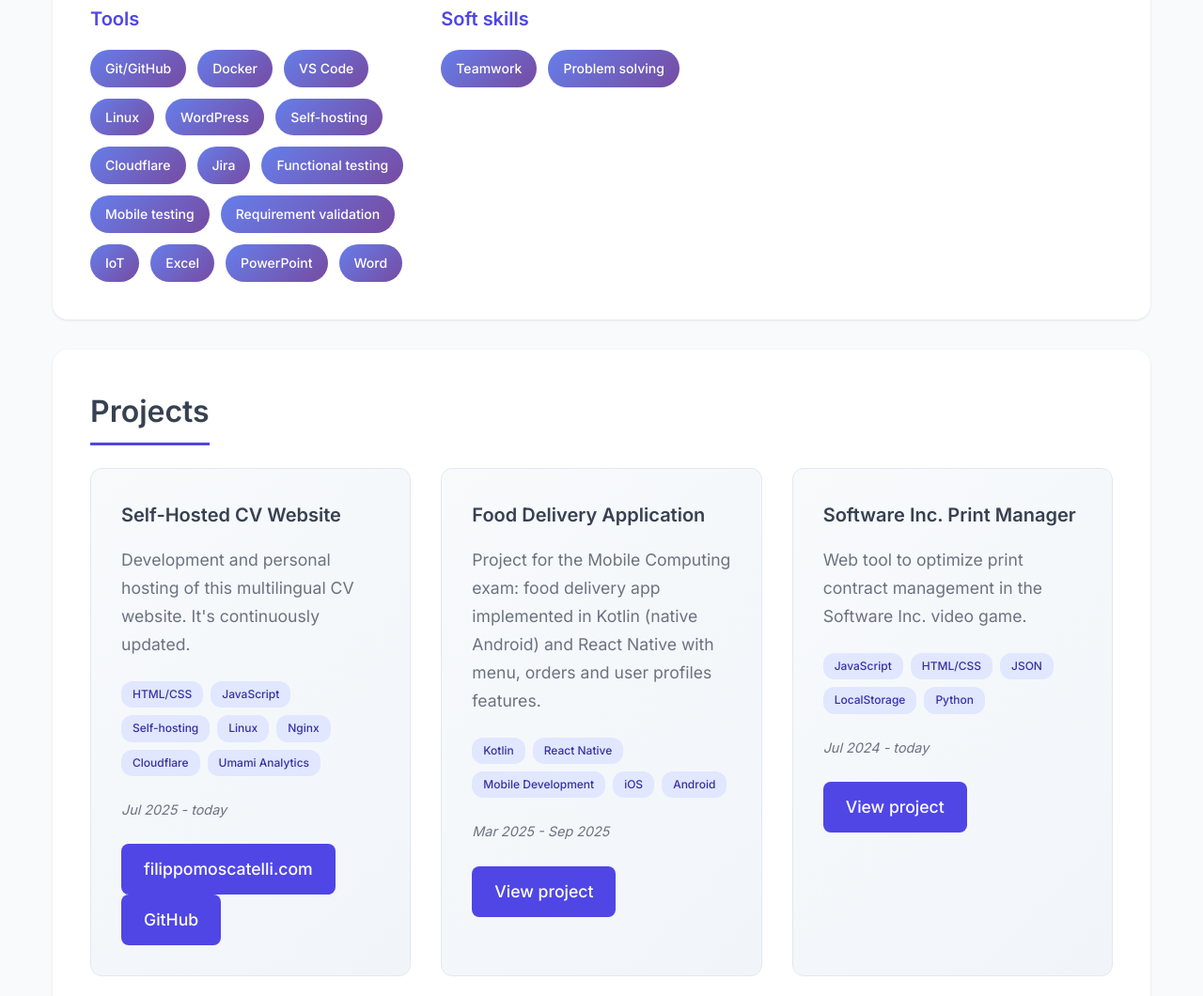
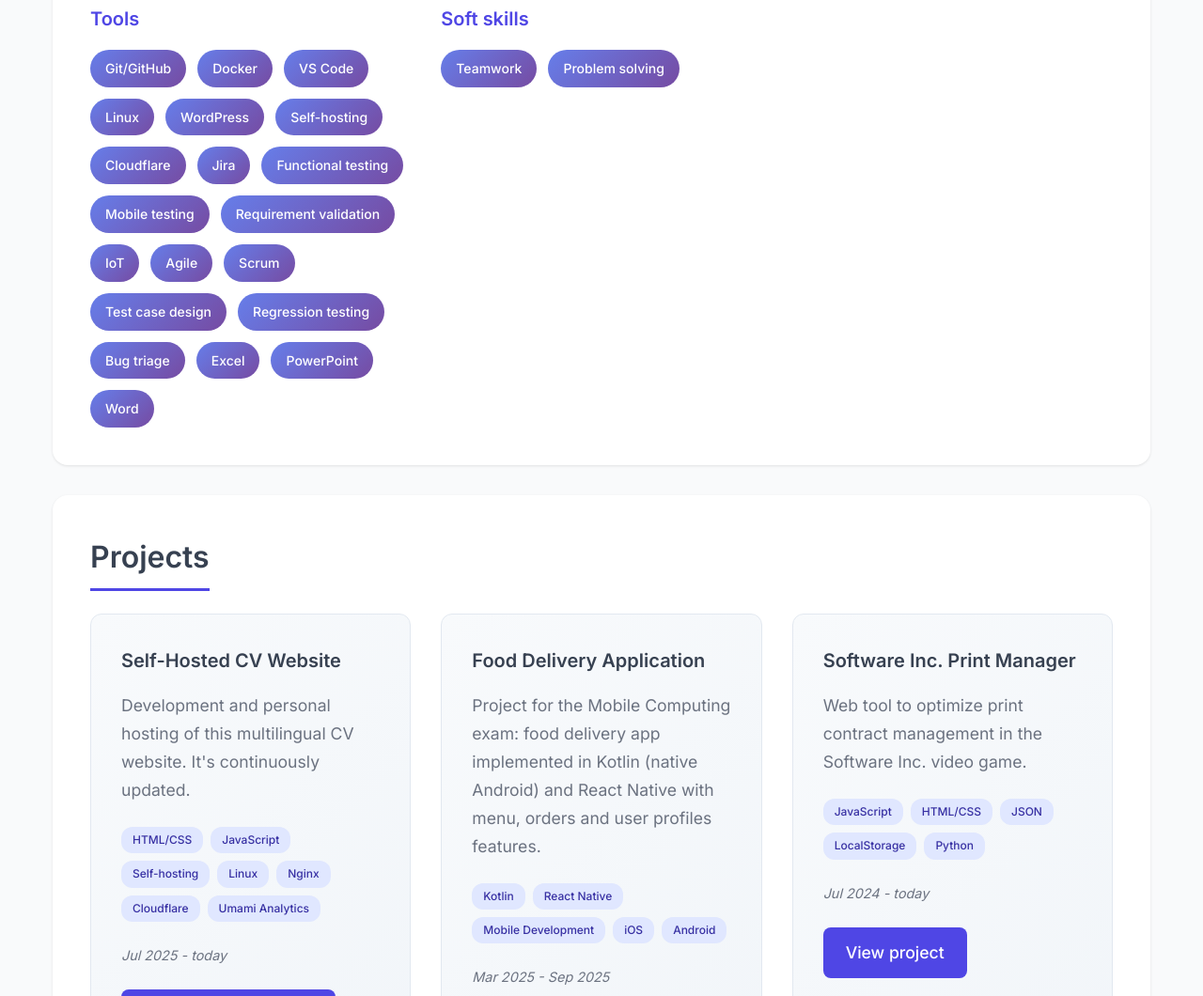
Before and after one commit to filippogrande/Filippomoscatelli, a plain HTML site: page index.html in a window 1280 px wide. Shown: the part 1027-2087 px from the top of the page at 94% size. Drawn offline with Linux system fonts and the light colour scheme.

Commit message:
Add 5 missing skill tags to Competenze in index.html

```diff
--- a/index.html
+++ b/index.html
@@ -247,6 +247,11 @@
                                 <span class="skill-tag" data-key="skill-mobile-testing">Mobile testing</span>
                                 <span class="skill-tag" data-key="skill-requirement-validation">Validazione requisiti</span>
                                 <span class="skill-tag" data-key="skill-iot">IoT</span>
+                                <span class="skill-tag" data-key="skill-agile">Agile</span>
+                                <span class="skill-tag" data-key="skill-scrum">Scrum</span>
+                                <span class="skill-tag" data-key="skill-test-case-design">Test case design</span>
+                                <span class="skill-tag" data-key="skill-regression-testing">Regression testing</span>
+                                <span class="skill-tag" data-key="skill-bug-triage">Bug triage</span>
                                 <span class="skill-tag">Excel</span>
                                 <span class="skill-tag">PowerPoint</span>
                                 <span class="skill-tag">Word</span>
```
